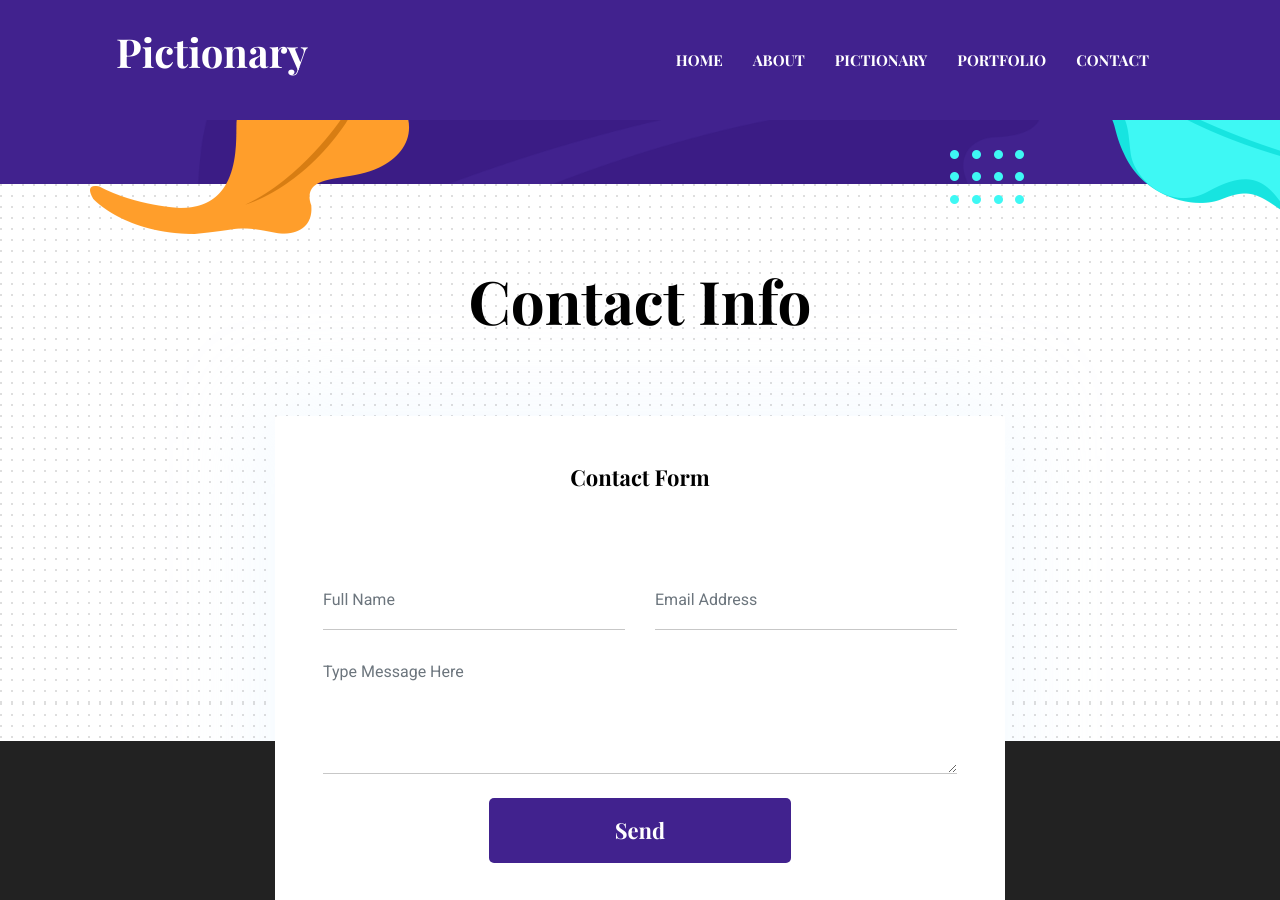
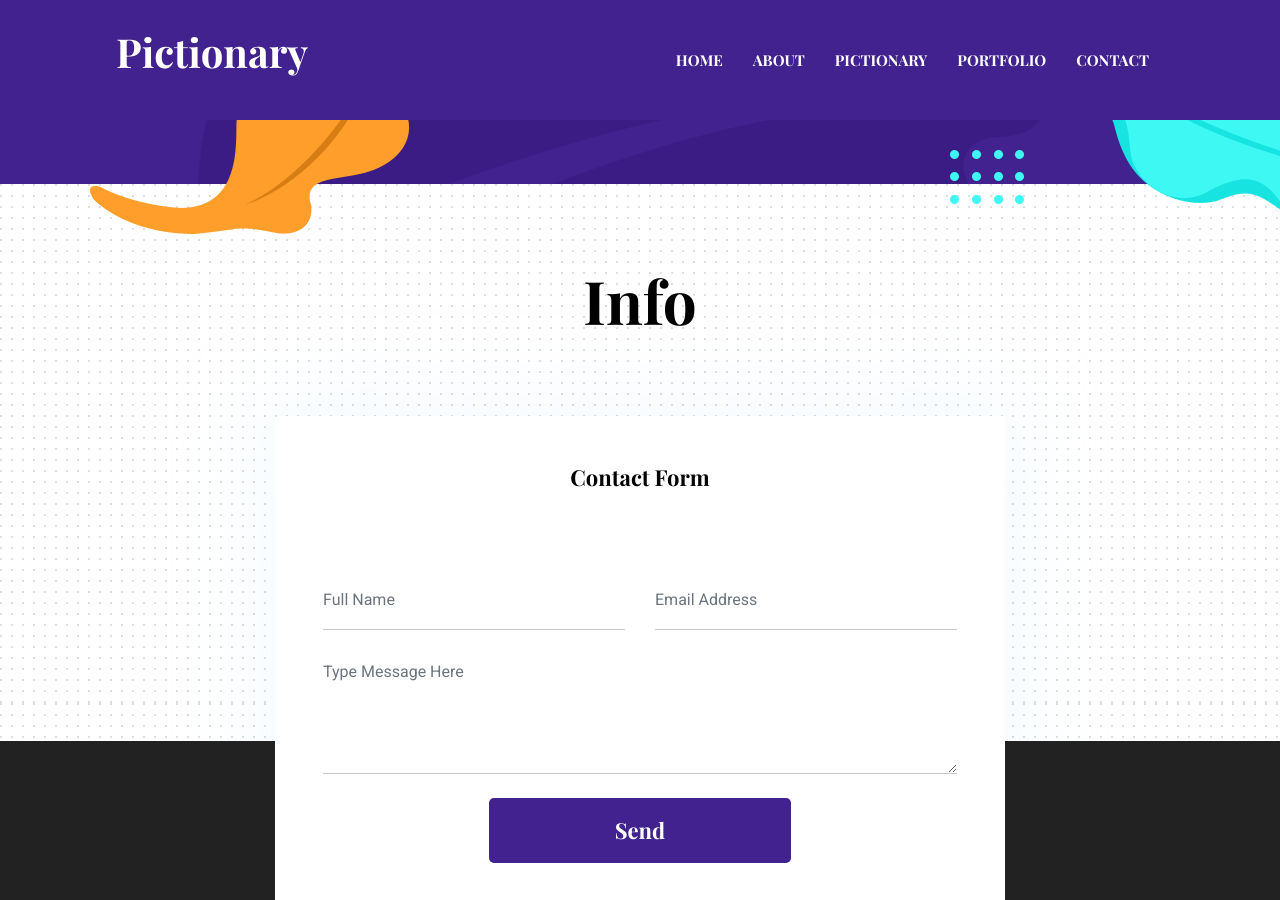
Before and after one commit to a1g5/a1g5.github.io, a Jekyll site: the page built from _pages/contact.html, in a window 1280 px wide and 900 px high, scrolled down 320 px. Built offline with Jekyll 4.4.1, drawn with Linux system fonts in a browser that asks for light colours.

Commit message:
Update settings.yml

```diff
--- a/_data/settings.yml
+++ b/_data/settings.yml
@@ -43,7 +43,7 @@
 # About (Section and Page)
 
 # About Section
-blurb: We learn from the tangible world, including the language. Pictionary is the primary school students domain dictionary project to collect the real objects around our world. This work is developed by the 2023 spring LT5457 Compuational Lexicography Group 5. Check our group information in "About".
+blurb: We learn from the tangible world, including the language. Pictionary is the primary school students domain dictionary project to collect the real objects around our world. This work is developed by the 2023 spring LT5457 Compuational Lexicography Group 5. <br>Check our group information in "About".<br>
 
 blurb-btn-link: "/about"
 blurb-btn-name: know more
@@ -155,5 +155,5 @@
 #-------------------------------
 # Contact Section
 
-contact-title: Contact Info
+contact-title: Info
 contact-email: picdictgroup5@163.com
```
